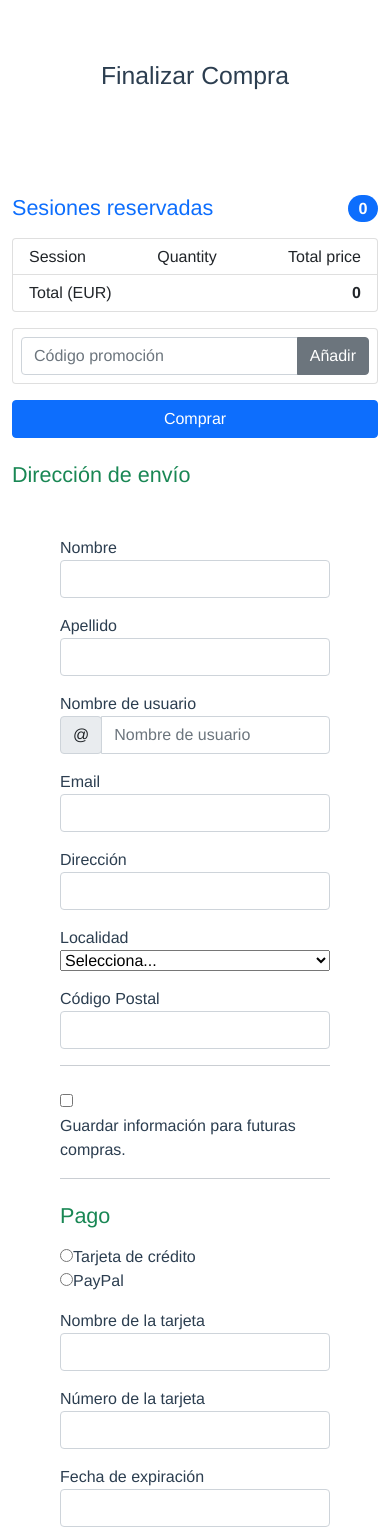
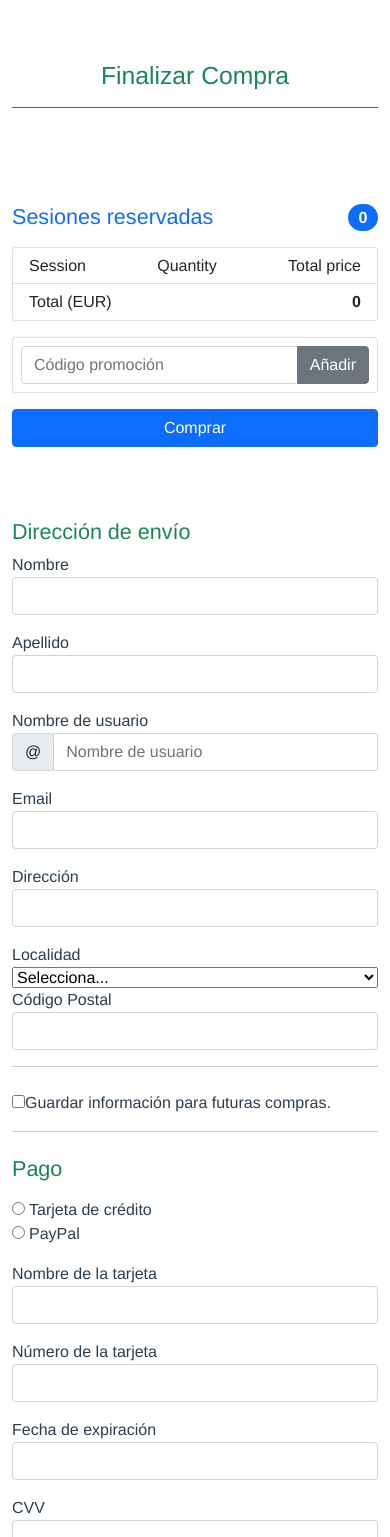
Before and after one commit to victoriapelaez/muscle-maker, a Vue app: page /checkout in a window 390 px wide. Shown: the part 463-2000 px from the top of the page. Built offline with nearby package versions, Linux system fonts and the light colour scheme.

Commit message:
style: Fix some styleing problems on checkout page and sessions page

```diff
--- a/src/components/Header.vue
+++ b/src/components/Header.vue
@@ -1,4 +1,5 @@
 <template>
+  <header>
     <nav class="navbar navbar-expand-xl navbar-light">
       <div class="container text-center">
         <div class="collapse navbar-collapse" id="navbarTogglerDemo2">
@@ -26,7 +27,10 @@
             </li>
           </ul>
         </div>
-      <a href="/" class="col-md-3 mb-2 mb-md-0 text-dark text-decoration-none">
+        <a
+          href="/"
+          class="col-md-3 mb-2 mb-md-0 text-dark text-decoration-none"
+        >
           <img alt="Muscle maker logo" src="../assets/logo-muscle-100.png" />
         </a>
         <button
@@ -44,7 +48,9 @@
           <button class="btn btn-outline-success me-2" type="button">
             Login
           </button>
-        <button class="btn btn-warning me-5" type="button">Registrarse</button>
+          <button class="btn btn-warning me-5" type="button">
+            Registrarse
+          </button>
           <button class="btn me-2" type="button">
             <router-link to="/checkout">
               <img
@@ -55,6 +61,7 @@
         </div>
       </div>
     </nav>
+  </header>
   <!-- <header
       class="d-flex flex-wrap align-items-center justify-content-center justify-content-md-between py-3 mb-4 border-bottom"
     >
--- a/src/views/Checkout.vue
+++ b/src/views/Checkout.vue
@@ -1,19 +1,23 @@
 <template>
   <div class="container">
-    <div class="py-5 text-center">
-      <h2>Finalizar Compra</h2>
+    <div class="pt-5 text-center">
+      <h2
+        class="col-12 mb-5 pb-3 text-center text-success border-bottom border-success"
+      >
+        Finalizar Compra
+      </h2>
     </div>
 
     <div class="row">
-      <div class="col-md-4 order-md-2 mb-4 mt-5">
+      <div class="col-lg-5 order-lg-2 mb-4 mt-5">
         <ShoppingCart />
         <router-link class="btn col-12 btn-primary" to="/purchase"
           >Comprar</router-link
         >
       </div>
-      <div class="col-md-8 order-md-1">
-        <h4 class="mb-3 text-success">Dirección de envío</h4>
-        <form class="needs-validation m-5">
+      <div class="col-lg-7 order-lg-1">
+        <h4 class="mt-5 text-success">Dirección de envío</h4>
+        <form class="needs-validation">
           <div class="row">
             <div class="col-md-6 mb-3">
               <label for="firstName">Nombre</label>
@@ -66,7 +70,7 @@
                 <option>Palma de Mallorca</option>
               </select>
             </div>
-            <div class="col-md-6 mb-6 mt-3">
+            <div class="col-md-6 mb-6">
               <label for="zip">Código Postal</label>
               <input type="text" class="form-control" id="zip" placeholder />
             </div>
@@ -76,7 +80,7 @@
             <input
               type="checkbox"
               class="custom-control-input"
-              id="save-info"
+              id="save-info me-1"
             />
             <label class="custom-control-label" for="save-info"
               >Guardar información para futuras compras.</label
@@ -91,7 +95,7 @@
                 id="credit"
                 name="paymentMethod"
                 type="radio"
-                class="custom-control-input"
+                class="custom-control-input me-1"
               />
               <label class="custom-control-label" for="credit"
                 >Tarjeta de crédito</label
@@ -102,7 +106,7 @@
                 id="paypal"
                 name="paymentMethod"
                 type="radio"
-                class="custom-control-input"
+                class="custom-control-input me-1"
               />
               <label class="custom-control-label" for="paypal">PayPal</label>
             </div>
@@ -127,7 +131,7 @@
               />
             </div>
           </div>
-          <div class="row">
+          <div class="row align-items-end">
             <div class="col-md-3 mb-3">
               <label for="cc-expiration">Fecha de expiración</label>
               <input
--- a/src/views/Sessions.vue
+++ b/src/views/Sessions.vue
@@ -1,9 +1,13 @@
 <template>
-  <main class="sessions">
+  <main class="sessions mt-5">
     <header class="container mb-3">
-      <div class="row g-5 align-items-center">
+      <div class="row g-5">
         <div class="col-md-6 col-lg-7">
-          <h1>Sesiones de entrenamiento</h1>
+          <h1
+            class="col-12 mb-5 pb-3 text-center text-success border-bottom border-success"
+          >
+            Sesiones de entrenamiento
+          </h1>
           <p>Elige la cuota que mejor se adapte a tus necesidades.</p>
         </div>
         <aside class="col-md-6 col-lg-5 order-md-last">
```
Lines whose indentation alone changed are shown as unchanged.
